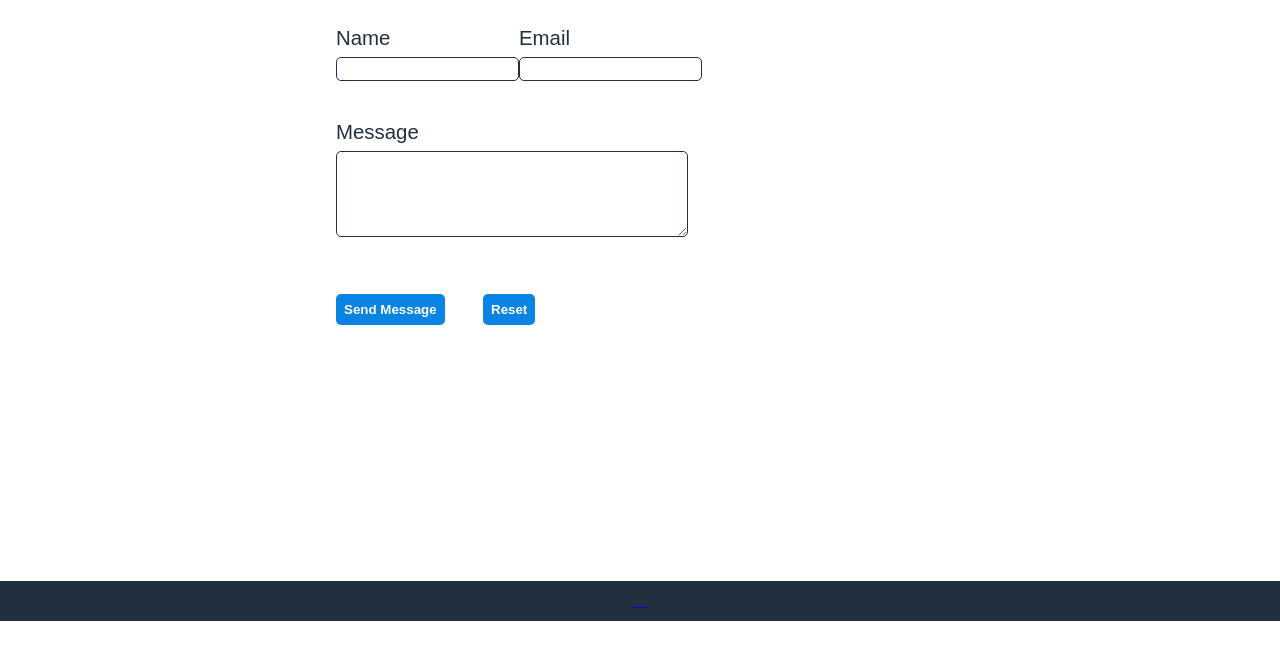
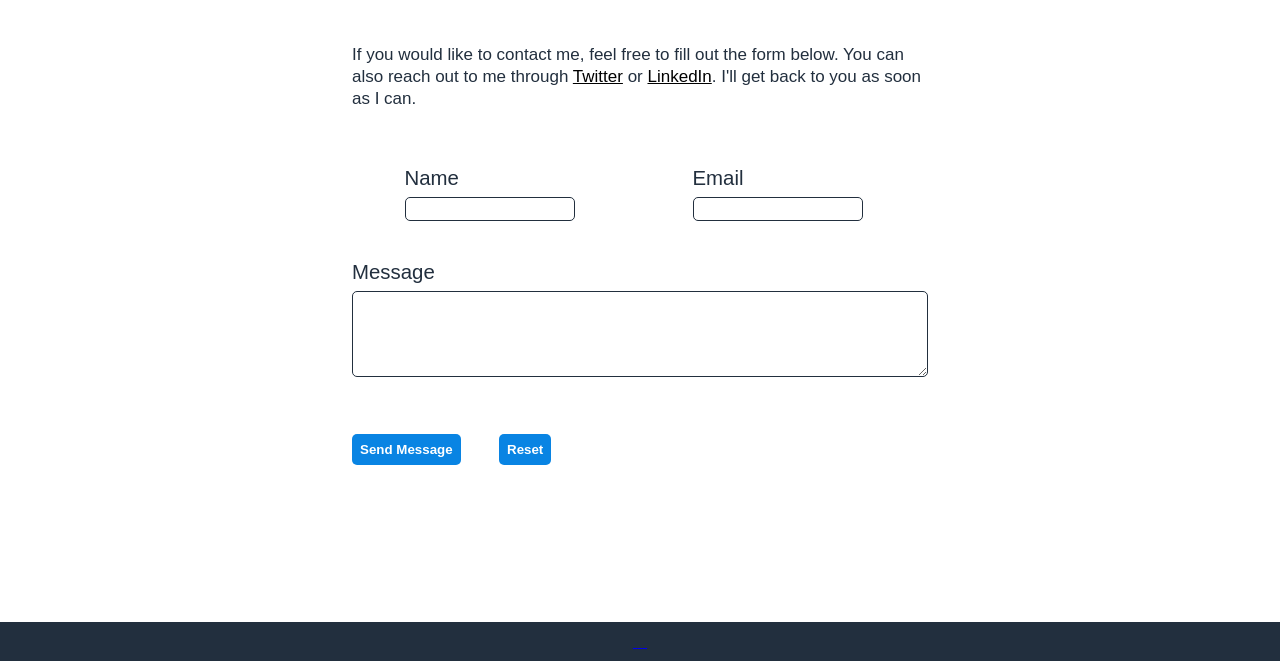
Before and after one commit to alexlamb10/my-blog, a Gatsby site: page /contact in a window 1280 px wide. Shown: the part 247-908 px from the top of the page. Before the commit the page ends 868 px from the top, so only its background shows below. Built offline with nearby package versions, Linux system fonts and the light colour scheme; Gatsby itself is replaced by a stand-in of ours.

Commit message:
Finished up contact page and changed the text on the home page

```diff
--- a/src/pages/contact.js
+++ b/src/pages/contact.js
@@ -9,10 +9,22 @@ export default function Contact() {
     <Layout>
       <Title text="Contact" />
       <form
+        className={styles.page}
         method="post"
         action="https://formsubmit.co/0954104084e728e515851decdb5f0142"
       >
         <div className={styles.fields}>
+          <div className={styles.field}>
+            <div className={styles.half}>
+              <p>
+                If you would like to contact me, feel free to fill out the form
+                below. You can also reach out to me through{" "}
+                <a href="https://twitter.com/alexlambdev">Twitter</a> or{" "}
+                <a href="www.linkedin.com/in/alexlambdev">LinkedIn</a>. I'll get
+                back to you as soon as I can.
+              </p>
+            </div>
+          </div>
           <div className={styles.field}>
             <div className={styles.half}>
               <label for="name">Name</label>
--- a/src/pages/contact.module.scss
+++ b/src/pages/contact.module.scss
@@ -1,14 +1,21 @@
 @import '../styles/global';
 
+
+.page{
+    width: 100%;
+    display: flex;
+    align-items: center;
+    justify-content: center;
+}
 .fields {
-    width: 55vw;
+    width: 60%;
     display: flex;
     flex-direction: column;
     justify-content: center;
     align-items: center;
 
     .field {
-        width: 50%;
+        width: 100%;
         display: flex;
         align-items: center;
         justify-content: space-around;
@@ -25,7 +32,12 @@
             input{
                 border: 1px solid $color-pallete-1;
                 height: 2.5vh;
+                width: 90%;
                 border-radius: 5px;
+            }
+            p{
+                color: $color-pallete-1;
+                font-weight: lighter;
             }
         }
 
```
Also changed, not shown: src/pages/index.js (+8 -7 lines).
